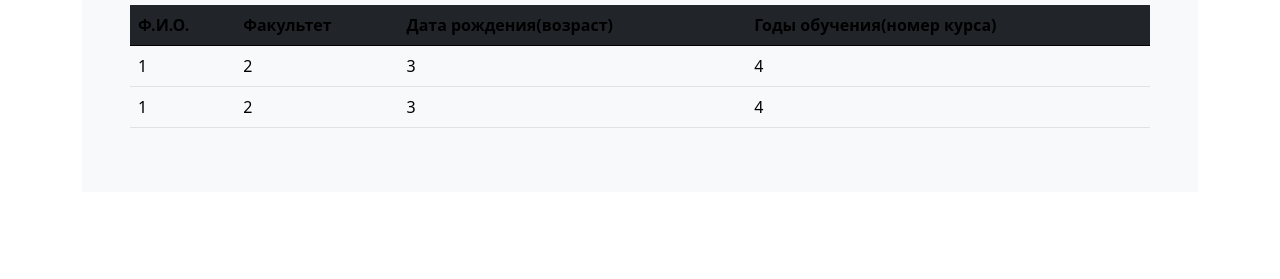
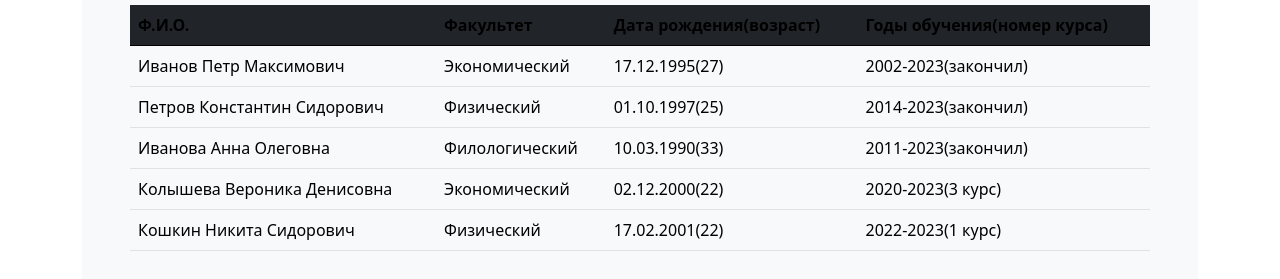
Before and after one commit to spartachesko/JS_study, a website: page 10_type-transform/index.html in a window 1280 px wide. Shown: the part 263-542 px from the top of the page. Drawn offline with nearby package versions, Linux system fonts and the light colour scheme.

Commit message:
Модуль 10/ 4 этап выполнен

```diff
--- a/10_type-transform/index.html
+++ b/10_type-transform/index.html
@@ -62,19 +62,7 @@
               <th>Дата рождения(возраст)</th>
               <th>Годы обучения(номер курса)</th>
             </thead>
-            <tbody>
-              <tr>
-                <td>1</td>
-                <td>2</td>
-                <td>3</td>
-                <td>4</td>
-              </tr>
-              <tr>
-                <td>1</td>
-                <td>2</td>
-                <td>3</td>
-                <td>4</td>
-              </tr>
+            <tbody class="studentsList">
             </tbody>
           </table>
         </div>
--- a/10_type-transform/main.js
+++ b/10_type-transform/main.js
@@ -108,9 +108,12 @@ function getStudentItem(studentObj) {
 // Этап 4. Создайте функцию отрисовки всех студентов. Аргументом функции будет массив студентов.Функция должна использовать ранее созданную функцию создания одной записи для студента.Цикл поможет вам создать список студентов.Каждый раз при изменении списка студента вы будете вызывать эту функцию для отрисовки таблицы.
 
 function renderStudentsTable(studentsArray) {
-
+  let tbody = document.querySelector(".studentsList");
+  studentsArray.forEach(function (student) {
+    tbody.append(getStudentItem(student));
+  });
 }
-
+renderStudentsTable(studentsList);
 // Этап 5. К форме добавления студента добавьте слушатель события отправки формы, в котором будет проверка введенных данных.Если проверка пройдет успешно, добавляйте объект с данными студентов в массив студентов и запустите функцию отрисовки таблицы студентов, созданную на этапе 4.
 
 
```
